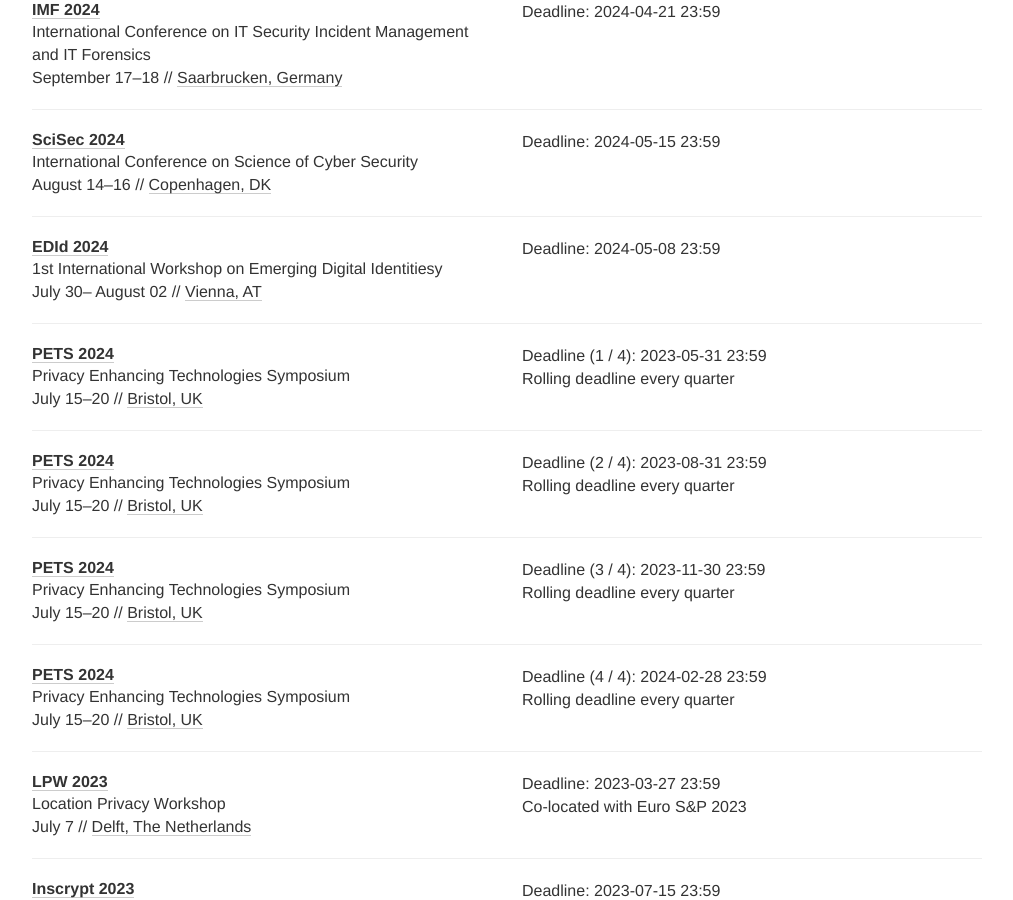
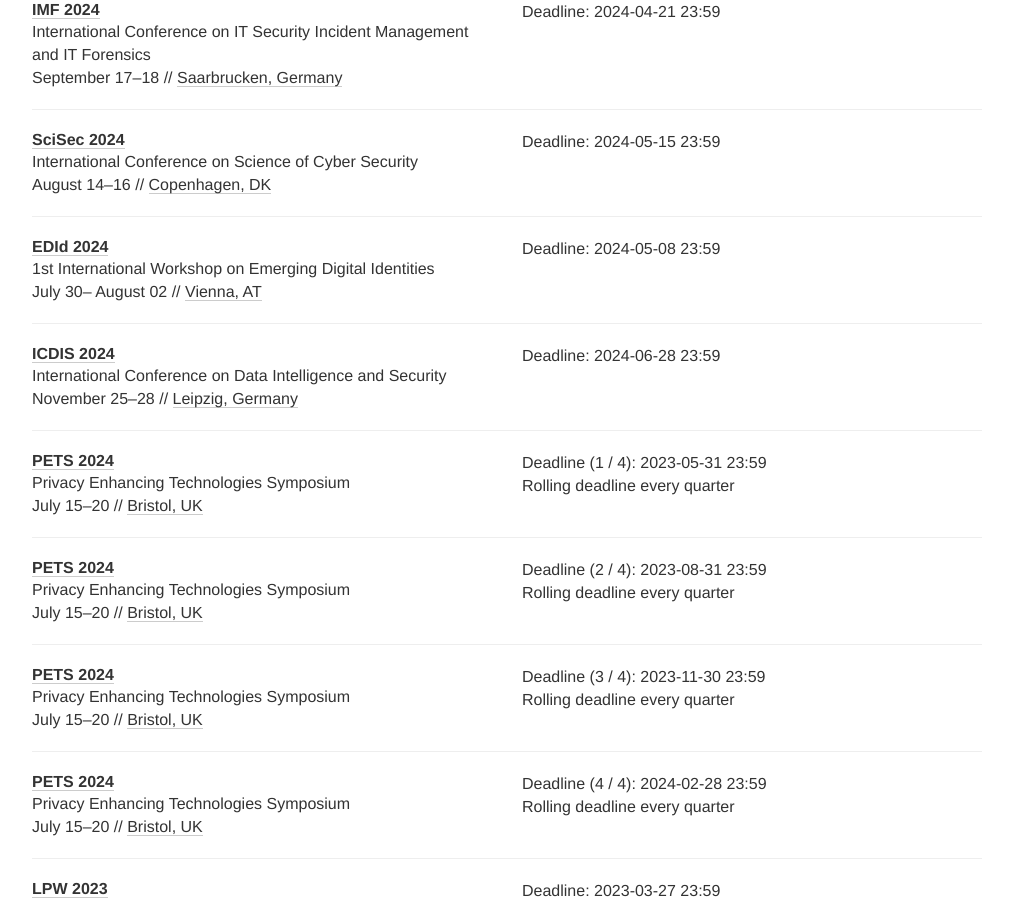
Before and after one commit to sec-deadlines/sec-deadlines.github.io, a Jekyll site: the page built from index.html, in a window 1280 px wide and 900 px high, scrolled down 3064 px. Shown: the whole window, without its empty margins (133-1146 px from the left). Built offline with Jekyll 4.4.1, drawn with Linux system fonts in a browser that asks for light colours; nearby versions of some CDN libraries; comment, search, counter and statistics services are not loaded.

Commit message:
Add ICDIS

```diff
--- a/_data/conferences.yml
+++ b/_data/conferences.yml
@@ -175,13 +175,22 @@
   tags: [SEC, CONF]
 
 - name: EDId
-  description: 1st International Workshop on Emerging Digital Identitiesy
+  description: 1st International Workshop on Emerging Digital Identities
   year: 2024
   link: https://www.ares-conference.eu/edid
   deadline: ["2024-05-08 23:59"]
   date: July 30- August 02
   place: Vienna, AT
   tags: [SEC, PRIV, CRYPTO, SHOP]
+
+- name: ICDIS
+  description: International Conference on Data Intelligence and Security
+  year: 2024
+  link: https://www.icdis.org/
+  deadline: ["2024-06-28 23:59"]
+  date: November 25-28
+  place: Leipzig, Germany
+  tags: [SEC, PRIV, CONF]
 
 # Privacy
 
```
